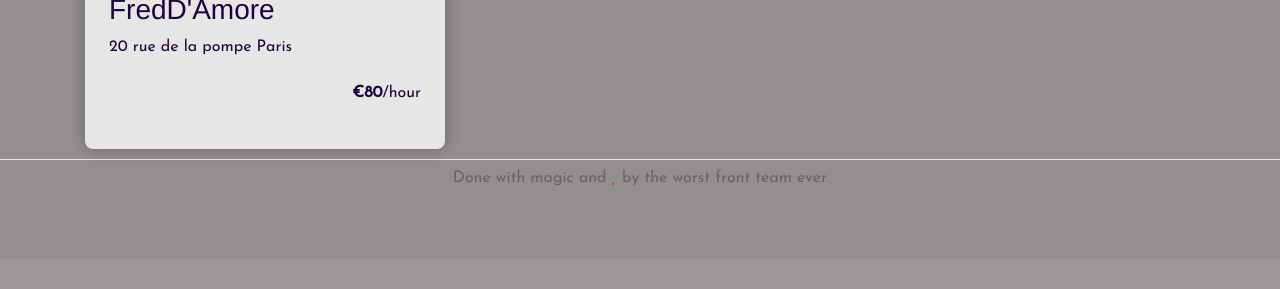
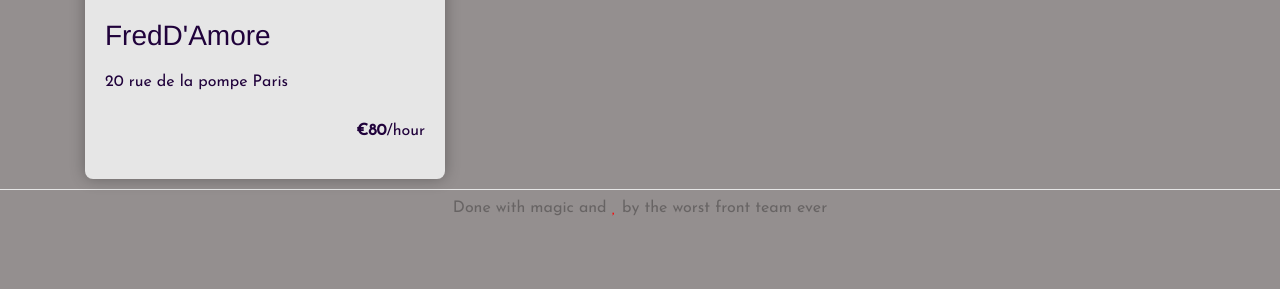
Before and after one commit to tristansmn/RENT_PSYCHICS, a Rails app: page /psychics in a window 1280 px wide. Shown: the part 2036-2325 px from the top of the page. Before the commit the page ends 2222 px from the top, so only its background shows below. Run offline with Rails 7, Linux system fonts and the light colour scheme; data comes from the database, SQL or seed files in the repository; style sheets or scripts are compiled from the project's sources; some libraries are stand-ins or nearby versions; some web fonts are replaced.

Commit message:
réglé le pb du prix j'espere

```diff
--- a/app/assets/stylesheets/components/_card.scss
+++ b/app/assets/stylesheets/components/_card.scss
@@ -13,8 +13,8 @@
   margin-top: 10px;
   border-radius: 8px;
   display: flex;
+  flex-direction: column;
   align-items: center;
-  flex-direction: column;
   transition: transform .2s; /* Animation */
 }
 
@@ -25,8 +25,12 @@
 
 .card-index a {
   width: 100%;
+  height: 100%;
   text-decoration: none;
   color: $purple;
+  display: flex;
+  flex-direction: column;
+  justify-content: space-between;
 }
 
 .card-index a:hover {
@@ -40,6 +44,14 @@
 
 .card-index h1 {
   color: white;
+}
+
+.card-int {
+  display: flex;
+  flex-direction: column;
+  justify-content: space-between;
+  flex-grow: 1;
+  padding: 20px;
 }
 
 .card-product {
--- a/app/views/psychics/index.html.erb
+++ b/app/views/psychics/index.html.erb
@@ -5,7 +5,7 @@
 
 <div class="container">
 
-    <div style="margin-top: -100px">
+    <div style="margin-top: -70px">
       <div class="cards">
         <% @psychics.each do |psychic| %>
             <div class="card-index">
@@ -15,10 +15,10 @@
                 <% else %>
                   <img src='https://vanbytheriver.files.wordpress.com/2015/06/psychic.jpg'/>
                 <% end %>
-                <div class="p-4">
+                <div class="card-int">
                   <h3><%= psychic.user.name%><%= psychic.user.last_name%></h3>
                   <p><i class="fas fa-map-marker-alt"></i> <%= psychic.localisation %></p>
-                  <div class='d-flex justify-content-end' style="margin-top: 22px">
+                  <div class='d-flex justify-content-end'>
                     <div>
                       <p><strong>€<%= psychic.hour_rate %></strong>/hour</p>
                     </div>
```
